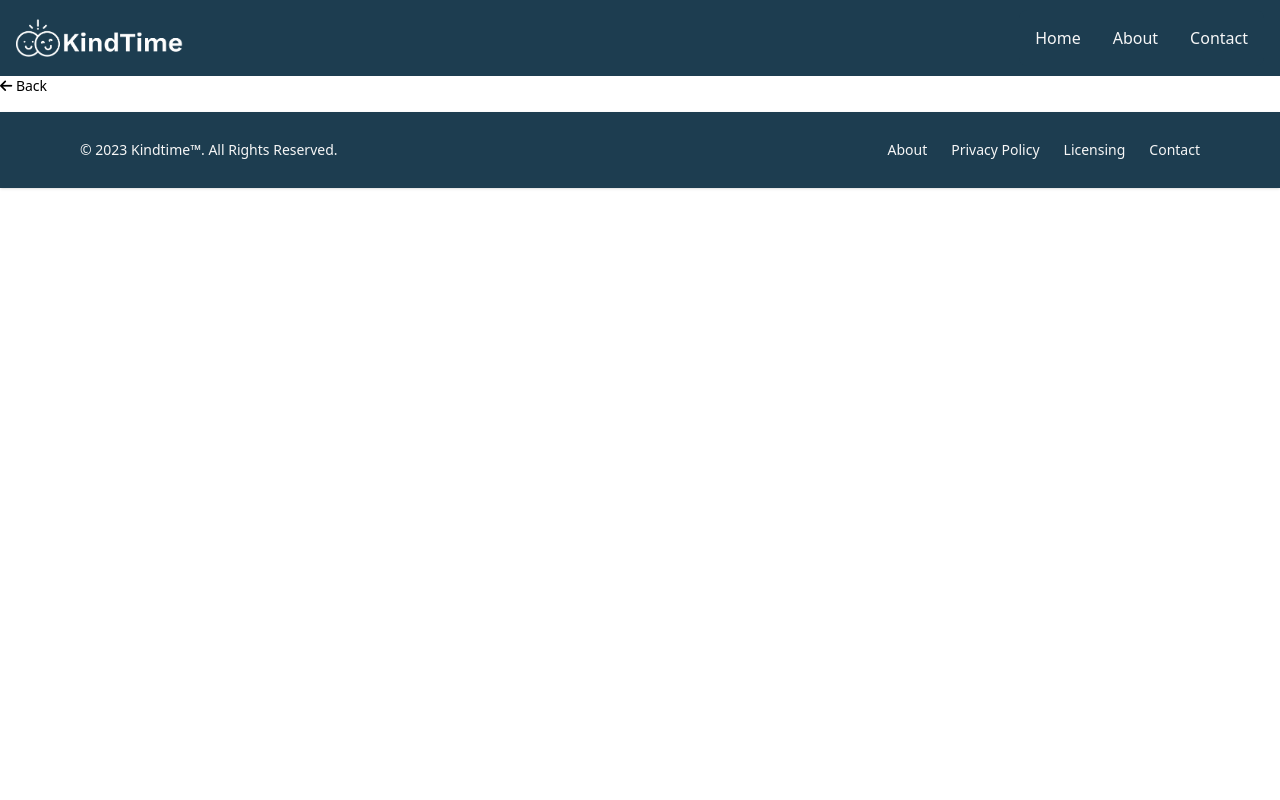
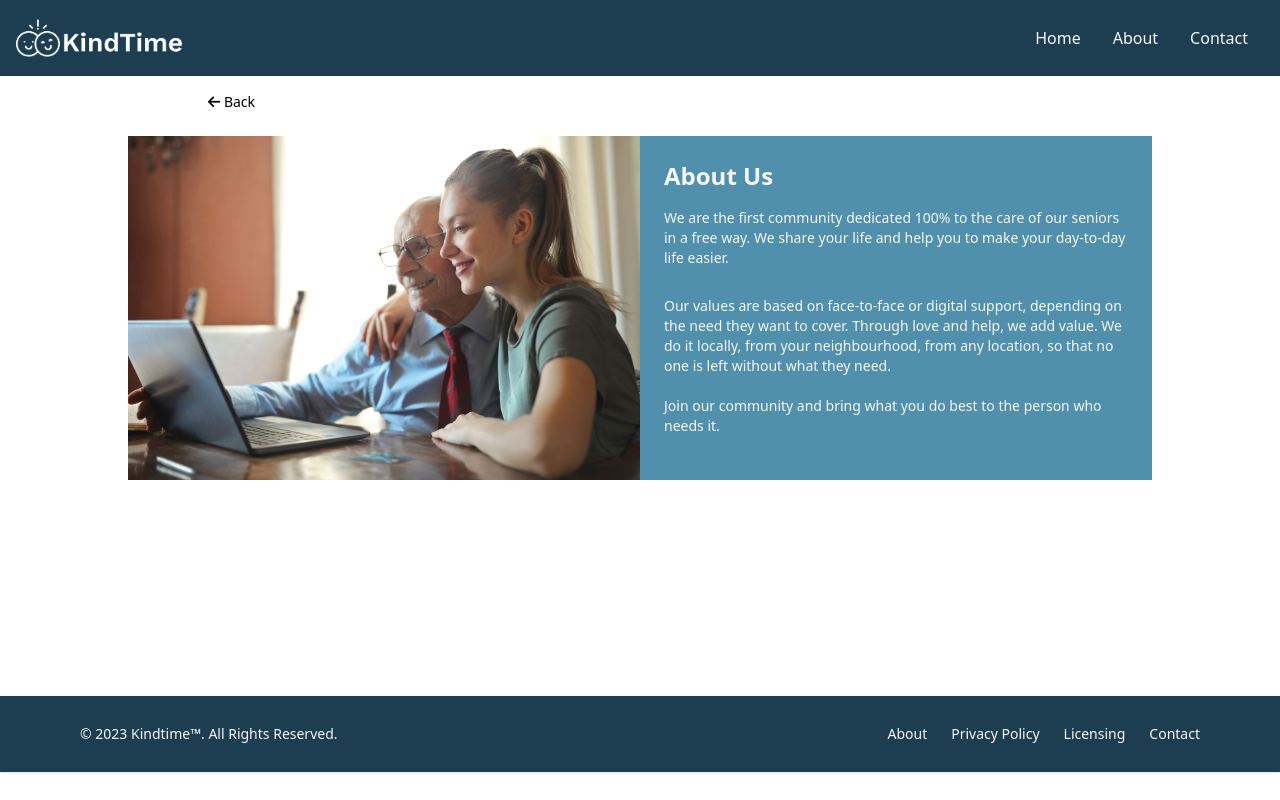
Before and after one commit to mintybubblegum/kindtime-equipo-7, a React (Vite) app in the folder frontend/: page /about in a window 1280 px wide. Built offline with nearby package versions, Linux system fonts and the light colour scheme.

Commit message:
about done

```diff
--- a/frontend/src/components/About.jsx
+++ b/frontend/src/components/About.jsx
@@ -1,10 +1,38 @@
-import React from 'react'
-import Back from './partials/Back'
+import React from "react";
+import Back from "./partials/Back";
+import aboutImg from '../assets/factory-img/about-img.jpg'
 
 export default function About() {
   return (
-    <div className="">
-      <Back />
+    <div className="sm:mb-48">
+      <div className="mt-4 px-6 sm:52 md:px-32 lg:px-52">
+        <Back />
+      </div>
+      <div class="-mt-4 p-6 flex flex-col lg:flex-row items-center justify-center">
+        <img src={ aboutImg } alt="" class="w-full md:w-md max-w-lg" />
+
+        <div class="w-auto h-full max-w-lg p-6 bg-blue">
+          <h2 class="text-2xl text-white font-bold mb-4">About Us</h2>
+
+          <p className="text-white mb-7 text-sm">
+            We are the first community dedicated 100% to the care of our seniors
+            in a free way. We share your life and help you to make your
+            day-to-day life easier.
+          </p>
+
+          <p className="text-white mb-5 text-sm">
+            Our values are based on face-to-face or digital support, depending
+            on the need they want to cover. Through love and help, we add value.
+            We do it locally, from your neighbourhood, from any location, so
+            that no one is left without what they need.
+          </p>
+
+          <p className="text-white mb-5 text-sm">
+            Join our community and bring what you do best to the person who
+            needs it.
+          </p>
+        </div>
+      </div>
     </div>
-  )
+  );
 }
--- a/frontend/src/components/Contact.jsx
+++ b/frontend/src/components/Contact.jsx
@@ -21,7 +21,7 @@ export default function Contact() {
                   <label for="message" class="block mb-2 text-sm font-medium text-gray-900 dark:text-gray-400">Your message</label>
                   <textarea id="message" rows="6" class="block p-2.5 w-full text-sm text-gray-900 bg-gray-50 rounded-lg shadow-sm border border-gray-300 focus:ring-primary-500 focus:border-primary-500 dark:bg-gray-700 dark:border-gray-600 dark:placeholder-gray-400 dark:text-white dark:focus:ring-primary-500 dark:focus:border-primary-500" placeholder="Leave a comment..."></textarea>
               </div>
-              <button type="submit" class="py-3 px-5 text-sm font-medium text-center text-dark-blue rounded-lg bg-primary-700 sm:w-fit hover:bg-primary-800 focus:ring-4 focus:outline-none focus:ring-primary-300 dark:bg-yellow dark:hover:bg-primary-700 dark:focus:ring-primary-800">Send message</button>
+              <button type="submit" class="py-3 px-5 text-sm font-bold text-center text-dark-blue rounded-lg bg-primary-700 sm:w-fit hover:bg-primary-800 focus:ring-4 focus:outline-none focus:ring-primary-300 dark:bg-yellow dark:hover:bg-primary-700 dark:focus:ring-primary-800">Send message</button>
           </form>
       </div>
     </section>
--- a/frontend/src/components/Home.jsx
+++ b/frontend/src/components/Home.jsx
@@ -65,7 +65,7 @@ export default function Home() {
                         See more
                         <svg aria-hidden="true" className="w-4 h-4 ml-2 -mr-1" fill="currentColor" viewBox="0 0 20 20" xmlns="http://www.w3.org/2000/svg"><path fill-rule="evenodd" d="M10.293 3.293a1 1 0 011.414 0l6 6a1 1 0 010 1.414l-6 6a1 1 0 01-1.414-1.414L14.586 11H3a1 1 0 110-2h11.586l-4.293-4.293a1 1 0 010-1.414z" clip-rule="evenodd"></path></svg>
                     </a>
-                    <a href="/contact" className="inline-flex items-center px-3 py-2 text-sm font-bold text-center text-dark-blue bg-yellow rounded-lg hover:bg-blue-800 hover:text-white focus:ring-4 focus:outline-none focus:ring-blue-300 dark:bg-slate-800 dark:hover:bg-blue-700 dark:focus:ring-blue-800">
+                    <a href={`mailto:${service.email}`} className="inline-flex items-center px-3 py-2 text-sm font-bold text-center text-dark-blue bg-yellow rounded-lg hover:bg-blue-800 hover:text-white focus:ring-4 focus:outline-none focus:ring-blue-300 dark:bg-slate-800 dark:hover:bg-blue-700 dark:focus:ring-blue-800">
                         Contact
                     </a>
                   </div>
--- a/frontend/src/components/Service.jsx
+++ b/frontend/src/components/Service.jsx
@@ -31,7 +31,7 @@ export default function Service() {
               <a href="/" className="inline-flex items-center px-3 py-2 text-sm font-bold text-center text-white bg-dark-blue rounded-lg hover:bg-blue-800 focus:ring-4 focus:outline-none focus:ring-blue-300 dark:bg-slate-800 dark:hover:bg-blue-700 dark:focus:ring-blue-800">
                 <i class="fa-solid fa-arrow-left"></i>&nbsp;Back
               </a>
-              <a href="/service" className="inline-flex items-center px-3 py-2 text-sm font-bold text-center text-dark-blue bg-yellow rounded-lg hover:text-white hover:bg-blue-800 focus:ring-4 focus:outline-none focus:ring-blue-300 dark:bg-slate-800 dark:hover:bg-blue-700 dark:focus:ring-blue-800">
+              <a href={`mailto:${post.email}`} className="inline-flex items-center px-3 py-2 text-sm font-bold text-center text-dark-blue bg-yellow rounded-lg hover:text-white hover:bg-blue-800 focus:ring-4 focus:outline-none focus:ring-blue-300 dark:bg-slate-800 dark:hover:bg-blue-700 dark:focus:ring-blue-800">
                   Contact
               </a>
             </div>
```
Also changed, not shown: frontend/src/assets/factory-img/about-img.jpg (added).
